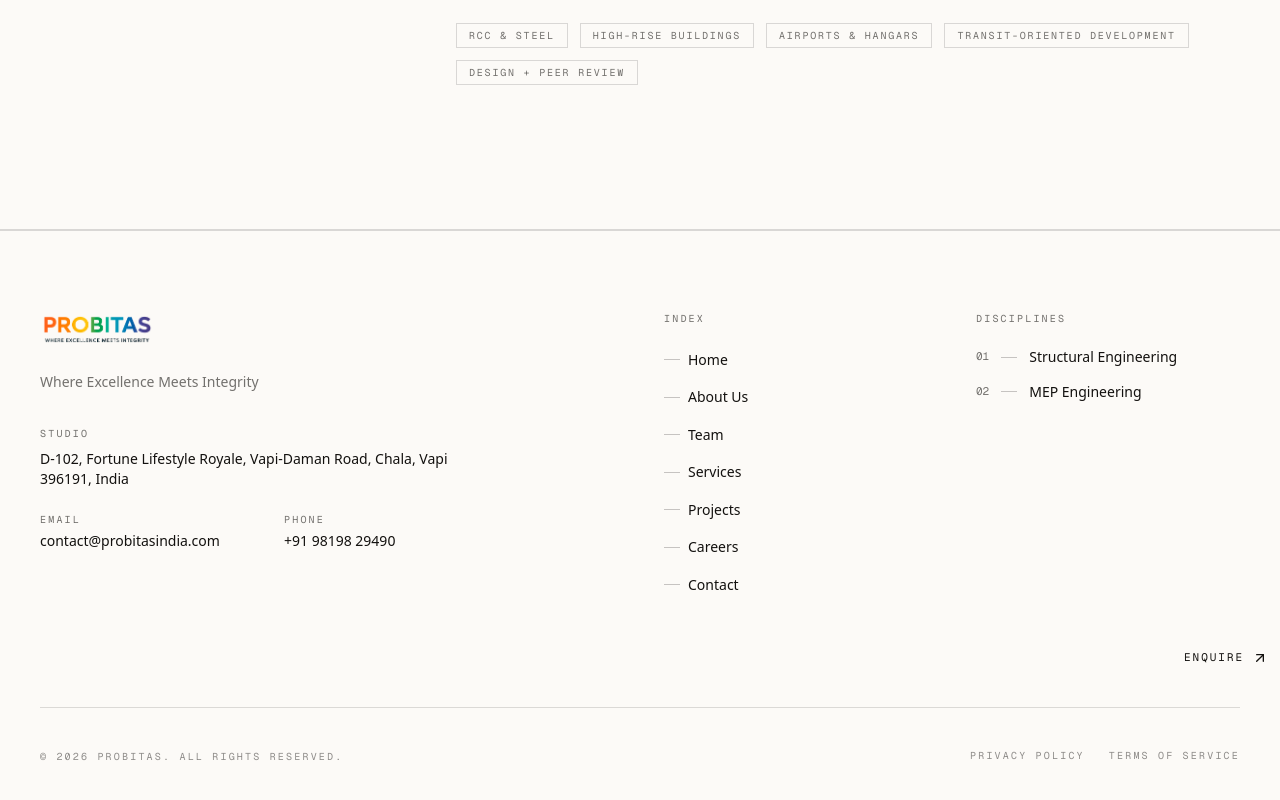
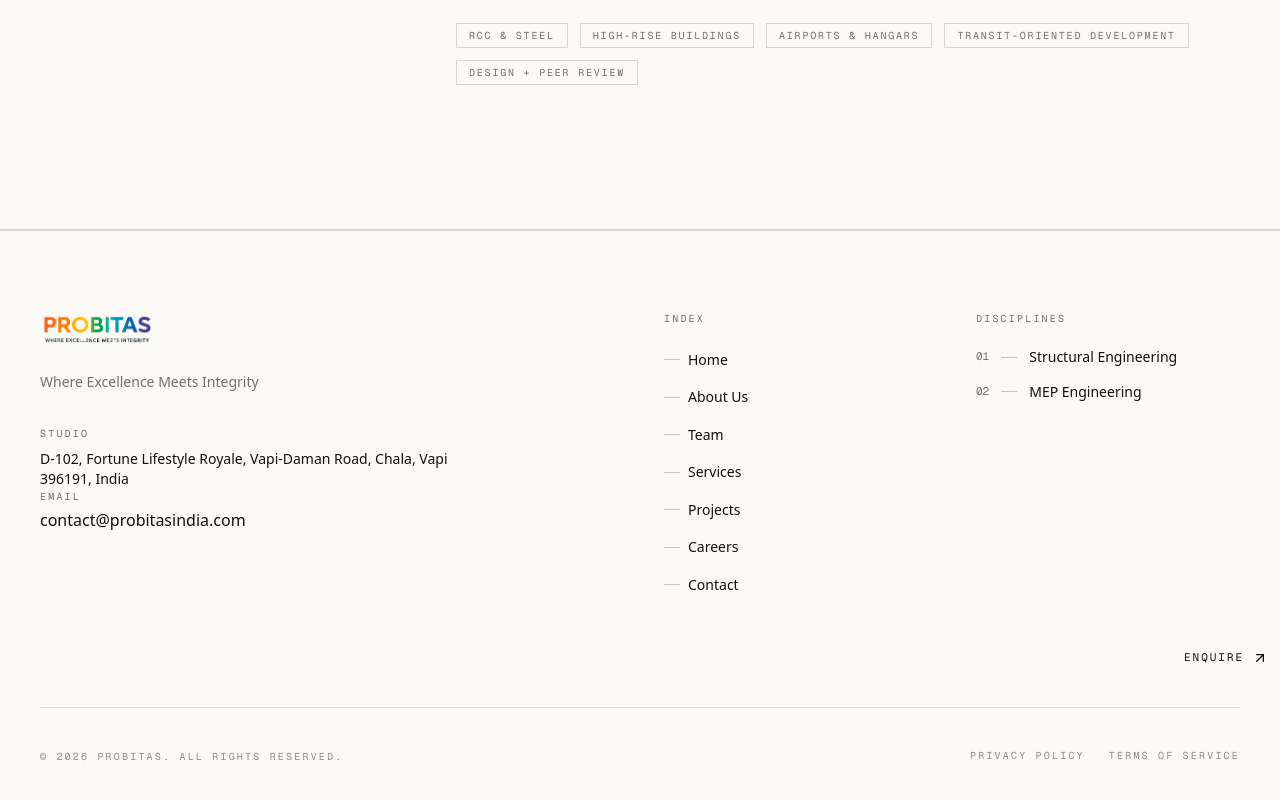
Before and after one commit to nmshah1981/probitasindia, a Next.js app: page / in a window 1280 px wide. Shown: the part 1207-2007 px from the top of the page. Built offline with nearby package versions, Linux system fonts and the light colour scheme.

Commit message:
Remove contact number from website

```diff
--- a/src/components/site/footer.tsx
+++ b/src/components/site/footer.tsx
@@ -39,20 +39,12 @@ export function SiteFooter({
                 {company.address}
               </div>
             </div>
-            <div className="mt-6 grid grid-cols-2 gap-4 text-sm">
-              <div>
+            <div>
                 <div className="font-mono-tight text-[10px] uppercase tracking-[0.22em] text-steel">
                   Email
                 </div>
                 <div className="mt-1 text-foreground">{company.email}</div>
               </div>
-              <div>
-                <div className="font-mono-tight text-[10px] uppercase tracking-[0.22em] text-steel">
-                  Phone
-                </div>
-                <div className="mt-1 text-foreground">{company.phone}</div>
-              </div>
-            </div>
           </div>
 
           {/* Nav columns */}
--- a/src/components/views/contact-view.tsx
+++ b/src/components/views/contact-view.tsx
@@ -3,7 +3,7 @@
 import * as React from "react";
 import { type ViewId } from "@/lib/site-content";
 import { useContent } from "@/lib/content-provider";
-import { ArrowUpRight, MapPin, Mail, Phone } from "lucide-react";
+import { ArrowUpRight, MapPin, Mail } from "lucide-react";
 import {
   Container,
   DisplayHeading,
@@ -47,7 +47,6 @@ export function ContactView({
         tags={["Enquiry", "Consultation", "Peer Review"]}
         meta={[
           { label: "Email", value: company.email },
-          { label: "Phone", value: company.phone },
           { label: "Studio", value: company.address },
         ]}
       />
@@ -159,12 +158,6 @@ export function ContactView({
                     label="Email"
                     value={company.email}
                   />
-                  <ContactBlock
-                    icon={<Phone className="h-4 w-4" />}
-                    label="Phone"
-                    value={company.phone}
-                  />
-
                   <div className="border-t border-border pt-8">
                     <DrawingTag code="CTC-01" title="Studio" />
                     <div className="mt-4 h-32 w-full text-steel/60">
--- a/src/lib/site-defaults.ts
+++ b/src/lib/site-defaults.ts
@@ -97,7 +97,7 @@ export function getDefaultSiteData(): SiteData {
       longDescription:
         "Probitas was created to bridge the gap between the evolving needs of the construction industry and the current consultancy services available. We apply scientific and engineering principles to solve complex problems and provide solutions that meet — and where possible exceed — clients' expectations.",
       email: "contact@probitasindia.com",
-      phone: "+91 98198 29490",
+      phone: "",
       address:
         "D-102, Fortune Lifestyle Royale, Vapi-Daman Road, Chala, Vapi 396191, India",
       heroHeadline: "Where Excellence Meets Integrity.",
```
Also changed, not shown: 11 other files (tests, documents, lock files or other folders).
